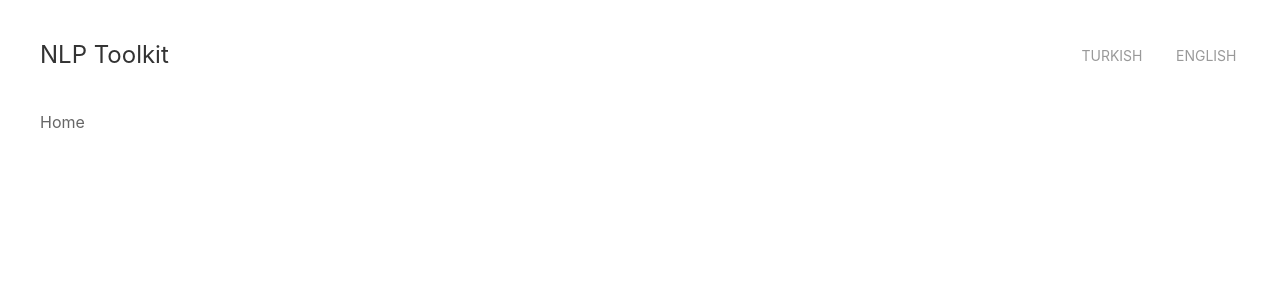
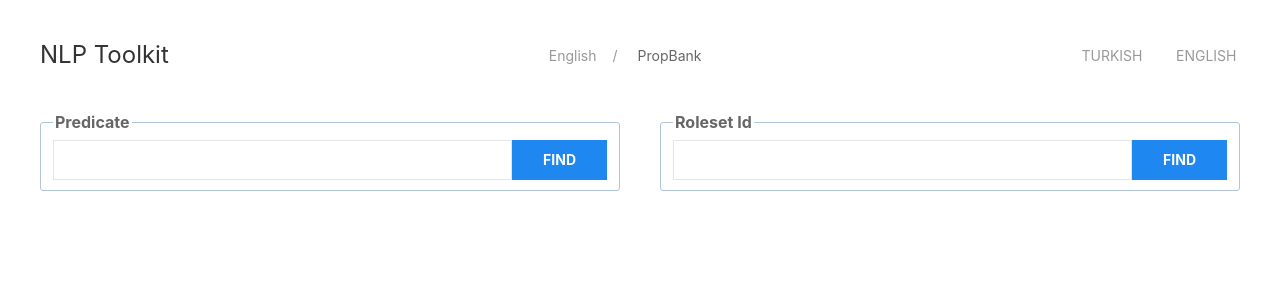
Before and after one commit to kubarium/nlptoolkit-web-simple, a Vue app: page /EnglishPropBank in a window 1280 px wide. Shown: the top 300 px of the page. Built offline with nearby package versions, Linux system fonts and the light colour scheme.

Commit message:
adds a new route and implements it as intended

```diff
--- a/src/router/index.js
+++ b/src/router/index.js
@@ -86,6 +86,10 @@ const router = createRouter({
       path: '/EnglishWordNet',
       name: 'EnglishWordNet',
       component: () => import('../views/EnglishWordNet.vue'),
+    },{
+      path: '/EnglishPropBank',
+      name: 'EnglishPropBank',
+      component: () => import('../views/EnglishPropBank.vue'),
     },
   ],
 })
--- /dev/null
+++ b/src/views/EnglishPropBank.vue
@@ -0,0 +1,79 @@
+<script setup>
+import SearchForm from '@/components/SearchForm.vue'
+import SearchResultsCounter from '@/components/SearchResultsCounter.vue'
+import englishPropbank from "@/data/english/english-propbank.json"
+import { scrollToTop } from '@/utils/scrollToTop'
+import { reactive, ref } from 'vue'
+
+defineOptions({ meta: { language: "English", toolkit: "PropBank" } })
+const searchTerms = reactive({
+  predicate: "", id: ""
+})
+const search = ref("")
+const searchResults = ref([])
+
+function findPredicate(predicate) {
+  search.value = predicate
+  searchTerms.predicate = ""
+  searchResults.value = englishPropbank.find(entry => entry.lemma == predicate)?.rolesets || []
+  scrollToTop()
+}
+function findRolesetID(id) {
+  search.value = id
+  searchTerms.id = ""
+  const lemma = id.replace(RegExp(/\.\d+/), "")
+  const predicate = englishPropbank.find(entry => entry.lemma == lemma)
+  if (predicate) {
+    const roleset = predicate.rolesets.find(entry => entry.id == id)
+    searchResults.value = [{ id: id, name: roleset.name, roles: roleset.roles }]
+  }
+  else searchResults.value = []
+  scrollToTop()
+}
+</script>
+
+<template>
+  <header class="uk-flex uk-flex-between uk-background-default" uk-sticky uk-grid>
+    <SearchForm @submit.prevent="findPredicate(searchTerms.predicate)" v-model="searchTerms.predicate">Predicate
+    </SearchForm>
+    <SearchForm @submit.prevent="findRolesetID(searchTerms.id)" v-model="searchTerms.id">Roleset Id</SearchForm>
+  </header>
+  <template v-if="search">
+    <SearchResultsCounter :searchResults="searchResults.length" :for="search" />
+  </template>
+  <ul uk-accordion>
+    <li v-for="(roleset, index) of searchResults" :key="index">
+      <a class="uk-accordion-title" href>{{ index + 1 }}. {{ roleset.id }}</a>
+      <div class="uk-accordion-content">
+        <div uk-grid v-if="roleset.name">
+          <div class="uk-width-2-3">
+            <h2 class="uk-h3 uk-text-muted">
+              {{ roleset["name"] }}
+            </h2>
+          </div>
+          <div class="uk-width-1-3 uk-divider-vertical">
+            <button class="uk-button uk-button-secondary uk-width-1-1 uk-height-1-1" @click="findRolesetID(roleset.id)">
+              Look up {{ roleset.id }}
+            </button>
+          </div>
+        </div>
+        <table class="uk-table uk-table-striped uk-table-hover uk-table-small">
+          <thead>
+            <tr>
+              <th class="uk-width-2-4">Description</th>
+              <th class="uk-width-1-4">f</th>
+              <th class="uk-width-1-4">n</th>
+            </tr>
+          </thead>
+          <tbody>
+            <tr v-for="(role, index) in roleset.roles" :key="`role-${index}`">
+              <td> {{ role["descr"] }} </td>
+              <td> {{ role["f"] }} </td>
+              <td> {{ role["n"] }} </td>
+            </tr>
+          </tbody>
+        </table>
+      </div>
+    </li>
+  </ul>
+</template>
```
